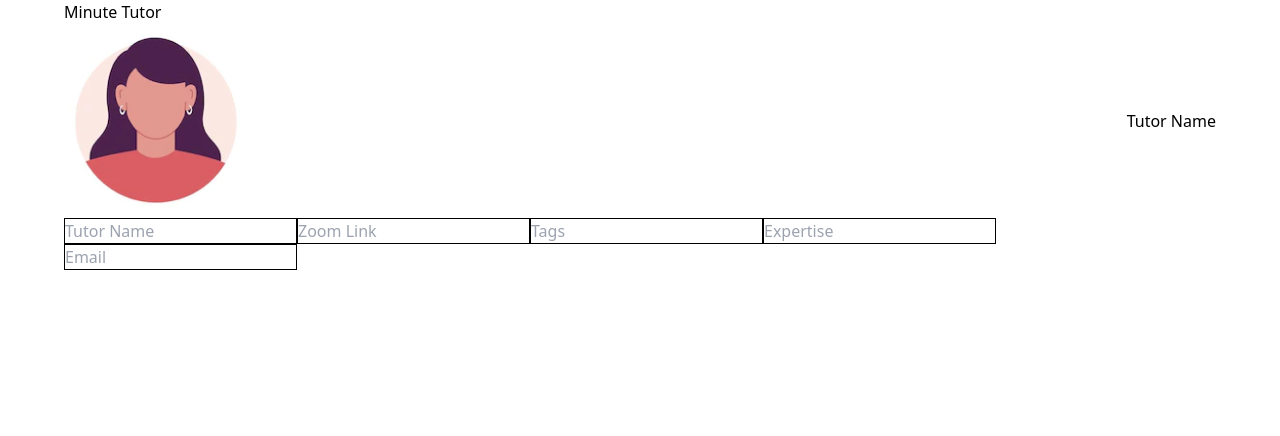
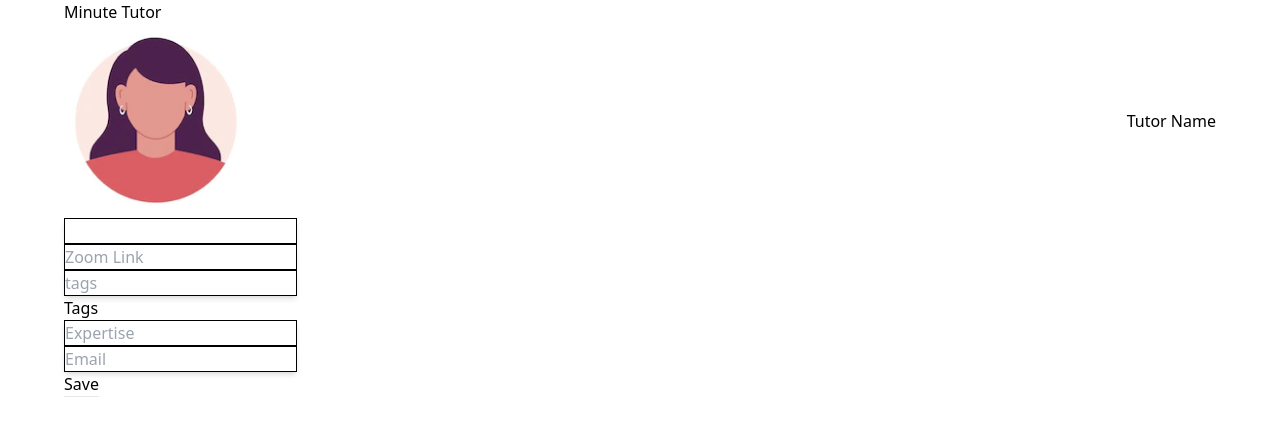
Before and after one commit to SamEThibault/minute-tutor, a React (Create React App) app in the folder frontend/: page /tutors in a window 1280 px wide. Shown: the top 436 px of the page. Built offline with nearby package versions, Linux system fonts and the light colour scheme.

Commit message:
Settings page complete

```diff
--- a/frontend/src/components/TutorProfile.jsx
+++ b/frontend/src/components/TutorProfile.jsx
@@ -1,16 +1,145 @@
 import React from "react";
+import { useDispatch, useSelector } from "react-redux";
+import {
+  setEmail,
+  setExpertise,
+  setTagInput,
+  setTags,
+  setZoomLink,
+} from "../redux/userSlice";
 import Container from "./Container";
 
 function TutorProfile() {
+  const {
+    age,
+    tags,
+    zoomLink,
+    userType,
+    gender,
+    language,
+    expertise,
+    email,
+    tagInput,
+  } = useSelector(({ user }) => user);
+  const { username } = useSelector(({ auth }) => auth);
+  const dispatch = useDispatch();
+  const handleAddTag = (e) => {
+    e.preventDefault();
+  };
+
+  const updateSettings = (e) => {
+    e.preventDefault();
+    var myHeaders = new Headers();
+    myHeaders.append("Content-Type", "application/x-www-form-urlencoded");
+    myHeaders.append("Access-Control-Allow-Origin", "*");
+
+    var urlencoded = new URLSearchParams();
+    urlencoded.append("username", username);
+    urlencoded.append("age", age ?? 0);
+    urlencoded.append("zoomLink", zoomLink);
+    urlencoded.append("userType", userType);
+    urlencoded.append("tags", tags.toString());
+    urlencoded.append("gender", gender);
+    urlencoded.append("language", language);
+    urlencoded.append("expertise", expertise);
+    urlencoded.append("email", email);
+
+    var requestOptions = {
+      method: "POST",
+      headers: myHeaders,
+      body: urlencoded,
+      redirect: "follow",
+    };
+
+    fetch("http://127.0.0.1:5000/settings", requestOptions)
+      .then((response) => response.json())
+      .then((result) => {
+        console.log(result);
+        if (result.status === 200) alert("WORKING");
+        else alert("FAILED");
+      })
+      .catch((error) => {
+        alert(error);
+        return;
+      });
+  };
   return (
     <div className="tutor-profile-container">
       <Container>
-        <div className="tutor-profile-content">
-          <input type="text" placeholder="Tutor Name" />
-          <input type="text" placeholder="Zoom Link" />
-          <input type="text" placeholder="Tags" />
-          <input type="text" placeholder="Expertise" />
-          <input type="text" placeholder="Email" />
+        <div className="tutor-profile-content  col-c-fs">
+          {/* NAME */}
+          <input
+            className="tutor-input shadow-md"
+            type="text"
+            readOnly
+            value={username}
+          />
+          {/* ZOOM */}
+
+          <input
+            className="tutor-input shadow-md"
+            type="text"
+            value={zoomLink}
+            placeholder="Zoom Link"
+            onChange={(e) => {
+              dispatch(setZoomLink(e.target.value));
+            }}
+          />
+          {/* TAGS */}
+
+          <form className="tags" onSubmit={handleAddTag}>
+            <input
+              className="tutor-input shadow-md"
+              type="text"
+              placeholder="tags"
+              value={tagInput}
+              onChange={(e) => {
+                dispatch(setTagInput(e.target.value));
+              }}
+              onKeyDown={(e) => {
+                if (e.key === "Enter") {
+                  dispatch(setTags(e.target.value));
+                  dispatch(setTagInput(""));
+                }
+              }}
+            />
+            <div className="tags-list">
+              <p>Tags</p>
+              {tags?.map((tag) => (
+                <div className="tag">{tag}</div>
+              ))}
+            </div>
+          </form>
+          {/* EXPERTISE */}
+          <input
+            className="tutor-input shadow-md"
+            type="text"
+            placeholder="Expertise"
+            value={expertise}
+            onChange={(e) => {
+              dispatch(setExpertise(e.target.value));
+            }}
+          />
+          {/* EMAIL */}
+          <input
+            className="tutor-input shadow-md"
+            type="text"
+            placeholder="Email"
+            value={email}
+            onChange={(e) => {
+              dispatch(setEmail(e.target.value));
+            }}
+          />
+        </div>
+        <div className="tutor-profile-save">
+          <button
+            className="border-b"
+            onClick={(e) => {
+              updateSettings(e);
+            }}
+          >
+            Save
+          </button>
         </div>
       </Container>
     </div>
--- a/frontend/src/pages/Signin.jsx
+++ b/frontend/src/pages/Signin.jsx
@@ -53,7 +53,7 @@ function Signin() {
         <input
           type="text"
           className="sigin-user-name"
-          placeholder="User Name"
+          placeholder="Name"
           onChange={(e) => {
             dispatch(setUsername(e.target.value));
           }}
--- a/frontend/src/pages/Signup.jsx
+++ b/frontend/src/pages/Signup.jsx
@@ -6,16 +6,20 @@ import { useDispatch, useSelector } from "react-redux";
 import {
   setPassword,
   setUsername,
-  setUserType,
   setVerifyPassword,
 } from "../redux/authenticationSlice";
+import { setUserType } from "../redux/userSlice";
 function Signup(e) {
   const navigate = useNavigate();
   const dispatch = useDispatch();
   const [error, setError] = useState("");
-  const { username, password, verifyPassword, userType } = useSelector(
+  const { username, password, verifyPassword } = useSelector(
     ({ auth }) => auth
   );
+  const {  userType } = useSelector(
+    ({ user }) => user
+  );
+
 
   const handleSignup = async (e) => {
     e.preventDefault();
--- a/frontend/src/redux/authenticationSlice.js
+++ b/frontend/src/redux/authenticationSlice.js
@@ -6,7 +6,6 @@ export const authenticationSlice = createSlice({
     username: "",
     password: "",
     verifyPassword: "",
-    userType: "student",
   },
   reducers: {
     setUsername: (state, { payload }) => {
@@ -19,13 +18,11 @@ export const authenticationSlice = createSlice({
     setVerifyPassword: (state, { payload }) => {
       state.verifyPassword = payload;
     },
-    setUserType: (state, { payload }) => {
-      state.userType = payload;
-    },
+
   },
 });
 
 //Action creators are generated for each case reducer function
-export const { setUsername, setPassword, setVerifyPassword, setUserType } =
+export const { setUsername, setPassword, setVerifyPassword } =
   authenticationSlice.actions;
 export default authenticationSlice.reducer;
--- a/frontend/src/redux/store.js
+++ b/frontend/src/redux/store.js
@@ -1,9 +1,11 @@
 //store.js
 import { configureStore } from "@reduxjs/toolkit";
 import authenticationReducer from "./authenticationSlice";
+import userReducer from "./userSlice";
 
 export default configureStore({
   reducer: {
     auth: authenticationReducer,
+    user: userReducer,
   },
 });
--- a/frontend/src/redux/tutorSlice.js
+++ /dev/null
@@ -1,16 +0,0 @@
-import { createSlice } from "@reduxjs/toolkit";
-
-export const userSlice = createSlice({
-  name: "user",
-  initialState: {
-
-  },
-  reducers: {
-
-  },
-});
-
-//Action creators are generated for each case reducer function
-export const { setUsername, setPassword, setVerifyPassword, setUserType } =
-  userSlice.actions;
-export default userSlice.reducer;
--- /dev/null
+++ b/frontend/src/redux/userSlice.js
@@ -0,0 +1,55 @@
+import { createSlice } from "@reduxjs/toolkit";
+
+export const userSlice = createSlice({
+  name: "user",
+  initialState: {
+    age:0,
+    zoomLink: "",
+    userType: "student",
+    tags: [],
+    tagInput: "",
+    gender: "",
+    language: "",
+    expertise: "",
+    email: "",
+  },
+  reducers: {
+    setZoomLink: (state, { payload }) => {
+      state.zoomLink = payload;
+    },
+    setUserType: (state, { payload }) => {
+      state.userType = payload;
+    },
+    setTags: (state, { payload }) => {
+      state.tags = [...state.tags, payload];
+    },
+    setTagInput: (state, { payload }) => {
+      state.tagInput = payload;
+    },
+    setGender: (state, { payload }) => {
+      state.gender = payload;
+    },
+    setLanguage: (state, { payload }) => {
+      state.language = payload;
+    },
+    setExpertise: (state, { payload }) => {
+      state.expertise = payload;
+    },
+    setEmail: (state, { payload }) => {
+      state.email = payload;
+    },
+  },
+});
+
+//Action creators are generated for each case reducer function
+export const {
+  setZoomLink,
+  setUserType,
+  setTags,
+  setTagInput,
+  setGender,
+  setLanguage,
+  setExpertise,
+  setEmail,
+} = userSlice.actions;
+export default userSlice.reducer;
--- a/frontend/src/utils/updateSettings.js
+++ b/frontend/src/utils/updateSettings.js
@@ -1,5 +1,5 @@
 export const updateSettings = (username, age, zoomLink, userType, tags,
-    gender, language, expertise, email, rating) => {
+    gender, language, expertise, email) => {
 var myHeaders = new Headers();
 myHeaders.append("Content-Type", "application/x-www-form-urlencoded");
 
```
